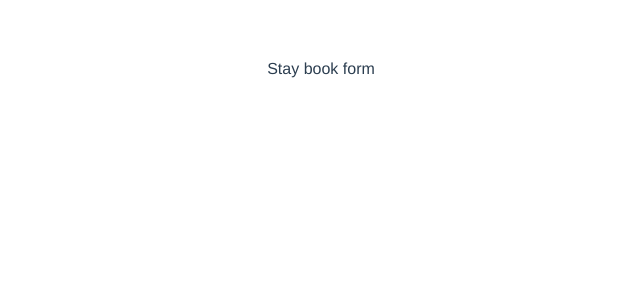
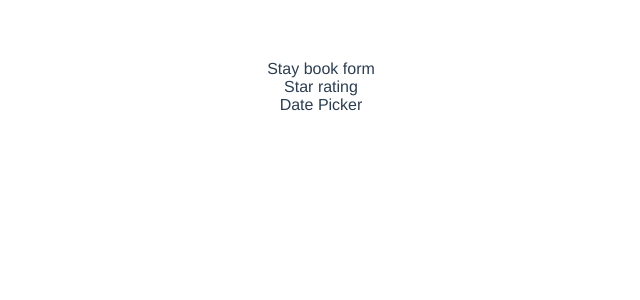
Before and after one commit to ArSo77/rezerwacja-terminu, a Vue app: page / in a window 1280 px wide. Shown: the top 300 px of the page, without its empty margins (319-959 px from the left). Built offline with nearby package versions, Linux system fonts and the light colour scheme.

Commit message:
Init StarRating and DatePicker

```diff
--- a/src/components/StayBookForm.vue
+++ b/src/components/StayBookForm.vue
@@ -1,9 +1,16 @@
 <template>
-  <div>Stay book form</div>
+  <div>Stay book form
+    <StarRating />
+    <DatePicker />
+  </div>
 </template>
 
 <script>
-export default {};
+import DatePicker from "./base/DatePicker.vue";
+import StarRating from "./base/StarRating.vue";
+export default {
+  components: { StarRating, DatePicker },
+};
 </script>
 
 <style lang="scss">
--- /dev/null
+++ b/src/components/base/DatePicker.vue
@@ -0,0 +1,10 @@
+<template>
+  <div>Date Picker</div>
+</template>
+
+<script>
+export default {};
+</script>
+
+<style>
+</style>
--- /dev/null
+++ b/src/components/base/StarRating.vue
@@ -0,0 +1,10 @@
+<template>
+  <div>Star rating</div>
+</template>
+
+<script>
+export default {};
+</script>
+
+<style>
+</style>
```
